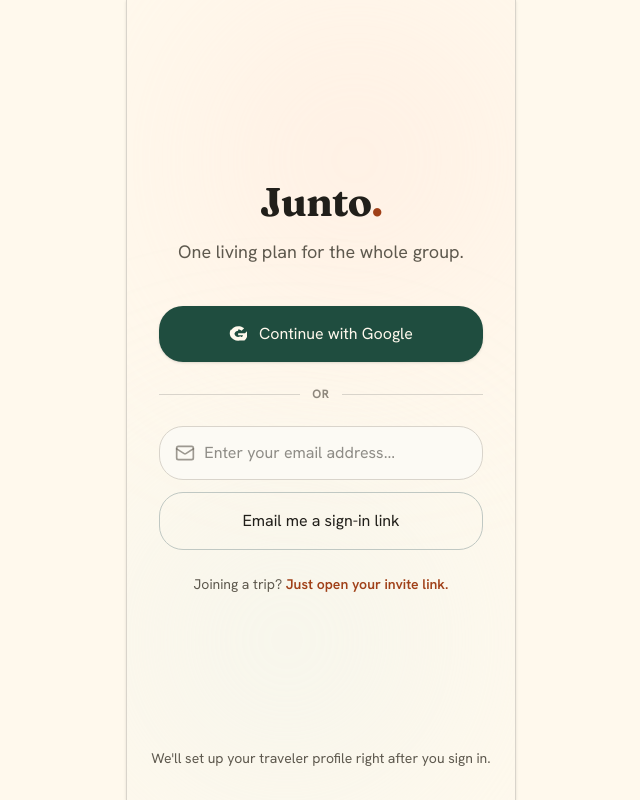
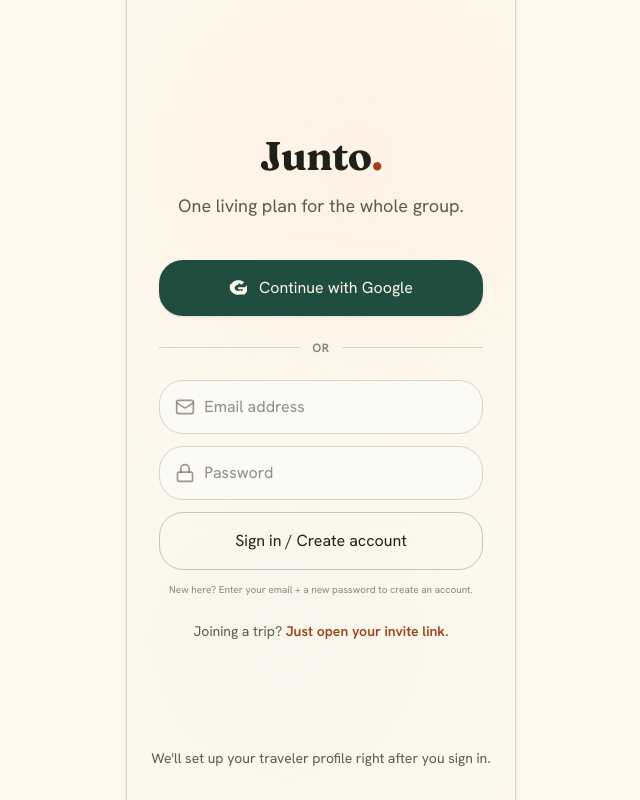
Before and after one commit to muditgarg81/junto, a Next.js app: page /signin in a window 1280 px wide. Shown: the whole page, without its empty margins (319-959 px from the left). Built offline with nearby package versions, Linux system fonts and the light colour scheme; no server answers.

Commit message:
feat: add email + password sign-in (bcrypt) alongside Google OAuth

```diff
--- a/app/signin/SignInForm.tsx
+++ b/app/signin/SignInForm.tsx
@@ -21,7 +21,7 @@
   );
 }
 
-import { signinAction } from './actions';
+import { passwordSigninAction } from './actions';
 
 interface SignInFormProps {
   redirectPath: string;
@@ -30,6 +30,8 @@
 export default function SignInForm({ redirectPath }: SignInFormProps) {
   const router = useRouter();
   const [emailInput, setEmailInput] = useState('');
+  const [passwordInput, setPasswordInput] = useState('');
+  const [authError, setAuthError] = useState('');
   const [loading, setLoading] = useState(false);
   const [magicLinkSent, setMagicLinkSent] = useState(false);
 
@@ -65,41 +67,29 @@
     window.location.href = `/api/auth/google?redirect=${encodeURIComponent(redirectPath)}`;
   };
 
-  // Handle Mock Magic Link Sign In
-  const handleMagicLinkSubmit = async (e: React.FormEvent) => {
+  const handleEmailPasswordSubmit = async (e: React.FormEvent) => {
     e.preventDefault();
-    if (!emailInput.trim()) return;
-
+    if (!emailInput.trim() || !passwordInput) return;
+    setAuthError('');
     setLoading(true);
     try {
-      // Create a mock authId from the email
-      const cleanEmail = emailInput.trim().toLowerCase();
-      const mockAuthId = `email-${cleanEmail.replace(/[^a-z0-9]/g, '-')}`;
-
-      // Determine a friendly mock name
-      const mockName = cleanEmail.split('@')[0];
-      const displayName = mockName.charAt(0).toUpperCase() + mockName.slice(1);
-
-      const res = await signinAction(mockAuthId, cleanEmail, displayName);
-
+      const res = await passwordSigninAction(emailInput, passwordInput);
+      if (!res.success) {
+        setAuthError(res.error ?? 'Sign-in failed.');
+        return;
+      }
       setMagicLinkSent(true);
-
-      // Auto-simulate clicking the magic link after 1.2 seconds
       setTimeout(() => {
-        if (res.success) {
-          if (res.hasProfile) {
-            router.push(redirectPath);
-          } else {
-            const onboardingUrl = `/onboarding?redirect=${encodeURIComponent(redirectPath)}`;
-            router.push(onboardingUrl);
-          }
-          router.refresh();
+        if (res.hasProfile) {
+          router.push(redirectPath);
+        } else {
+          router.push(`/onboarding?redirect=${encodeURIComponent(redirectPath)}`);
         }
-      }, 1200);
-
+        router.refresh();
+      }, 600);
     } catch (err) {
       console.error(err);
-      alert('Failed to send mock sign-in link.');
+      setAuthError('Something went wrong. Please try again.');
     } finally {
       setLoading(false);
     }
@@ -166,25 +156,45 @@
                 <div className="flex-grow border-t border-border-warm-grey" />
               </div>
 
-              {/* Email Form */}
-              <form onSubmit={handleMagicLinkSubmit} className="space-y-3 text-left">
+              {/* Email + Password Form */}
+              <form onSubmit={handleEmailPasswordSubmit} className="space-y-3 text-left">
                 <div className="relative">
                   <input
                     type="email"
                     required
-                    placeholder="Enter your email address..."
+                    placeholder="Email address"
                     value={emailInput}
                     onChange={(e) => setEmailInput(e.target.value)}
                     className="w-full bg-card-cream border border-border-warm-grey focus:border-outline text-ink-text font-body-md pl-11 pr-4 py-3.5 rounded-xl outline-none transition duration-150"
                   />
                   <Mail className="w-5 h-5 text-muted-text/60 absolute left-4 top-1/2 -translate-y-1/2" />
                 </div>
+                <div className="relative">
+                  <input
+                    type="password"
+                    required
+                    minLength={6}
+                    placeholder="Password"
+                    value={passwordInput}
+                    onChange={(e) => setPasswordInput(e.target.value)}
+                    className="w-full bg-card-cream border border-border-warm-grey focus:border-outline text-ink-text font-body-md pl-11 pr-4 py-3.5 rounded-xl outline-none transition duration-150"
+                  />
+                  <svg xmlns="http://www.w3.org/2000/svg" className="w-5 h-5 text-muted-text/60 absolute left-4 top-1/2 -translate-y-1/2" viewBox="0 0 24 24" fill="none" stroke="currentColor" strokeWidth="2" strokeLinecap="round" strokeLinejoin="round">
+                    <rect width="18" height="11" x="3" y="11" rx="2" ry="2"/><path d="M7 11V7a5 5 0 0 1 10 0v4"/>
+                  </svg>
+                </div>
+                {authError && (
+                  <p className="text-[11px] text-red-500 px-1">{authError}</p>
+                )}
                 <button
                   type="submit"
                   className="w-full flex items-center justify-center gap-2 border border-outline-variant hover:border-outline text-ink-text font-body-md font-semibold py-4 px-6 rounded-xl hover:bg-surface-container-low transition duration-200 cursor-pointer"
                 >
-                  Email me a sign-in link
+                  Sign in / Create account
                 </button>
+                <p className="text-[10px] text-muted-text/70 text-center px-2">
+                  New here? Enter your email + a new password to create an account.
+                </p>
               </form>
 
               {/* Invite Helper Link */}
--- a/app/signin/actions.ts
+++ b/app/signin/actions.ts
@@ -3,6 +3,45 @@
 import { cookies } from 'next/headers';
 import { query } from '@/lib/db';
 import { signSessionToken } from '@/lib/auth';
+import bcrypt from 'bcryptjs';
+
+async function setSessionCookies(cookieStore: Awaited<ReturnType<typeof cookies>>, userId: string) {
+  const signedToken = signSessionToken(userId);
+  const base = { path: '/', maxAge: 60 * 60 * 24 * 30, httpOnly: true, secure: true, sameSite: 'lax' as const };
+  cookieStore.set('junto_user_id', signedToken, base);
+  cookieStore.set('junto_has_profile', 'true', base);
+  cookieStore.set('junto_show_packing_reminder', 'true', { ...base, httpOnly: false });
+}
+
+export async function passwordSigninAction(email: string, password: string, name?: string) {
+  const cookieStore = await cookies();
+  const trimEmail = email.trim().toLowerCase();
+
+  const userRes = await query('SELECT * FROM users WHERE email = $1', [trimEmail]);
+
+  if (userRes.rows.length > 0) {
+    const user = userRes.rows[0];
+    if (!user.password_hash) {
+      return { success: false, error: 'This account uses Google sign-in. Please use "Continue with Google".' };
+    }
+    const valid = await bcrypt.compare(password, user.password_hash);
+    if (!valid) return { success: false, error: 'Incorrect password.' };
+    await setSessionCookies(cookieStore, user.id);
+    return { success: true, hasProfile: true };
+  }
+
+  // New user — create account with hashed password
+  const hash = await bcrypt.hash(password, 10);
+  const displayName = name?.trim() || trimEmail.split('@')[0];
+  const authId = `email-${trimEmail.replace(/[^a-z0-9]/g, '-')}`;
+
+  const newUser = await query(
+    `INSERT INTO users (auth_id, email, name, password_hash) VALUES ($1, $2, $3, $4) RETURNING *`,
+    [authId, trimEmail, displayName, hash]
+  );
+  await setSessionCookies(cookieStore, newUser.rows[0].id);
+  return { success: true, hasProfile: false };
+}
 
 export async function signinAction(authId: string, email: string, name: string) {
   const cookieStore = await cookies();
--- a/package.json
+++ b/package.json
@@ -19,6 +19,7 @@
     "@capacitor/haptics": "^8.0.2",
     "@capacitor/keyboard": "^8.0.5",
     "@capacitor/status-bar": "^8.0.2",
+    "bcryptjs": "^3.0.3",
     "lucide-react": "^1.17.0",
     "next": "16.2.7",
     "pg": "^8.21.0",
@@ -27,6 +28,7 @@
   },
   "devDependencies": {
     "@tailwindcss/postcss": "^4",
+    "@types/bcryptjs": "^2.4.6",
     "@types/node": "^20",
     "@types/pg": "^8.20.0",
     "@types/react": "^19",
--- /dev/null
+++ b/scratch/add_password_hash.js
@@ -0,0 +1,31 @@
+'use strict';
+
+const { Client } = require('pg');
+const fs = require('fs');
+const path = require('path');
+
+try {
+  const envPath = path.join(__dirname, '..', '.env.local');
+  if (fs.existsSync(envPath)) {
+    fs.readFileSync(envPath, 'utf-8').split(/\r?\n/).forEach(line => {
+      const t = line.trim();
+      if (!t || t.startsWith('#')) return;
+      const i = t.indexOf('=');
+      if (i > 0) {
+        const k = t.slice(0, i).trim();
+        const v = t.slice(i + 1).trim().replace(/^["']|["']$/g, '');
+        if (k && !process.env[k]) process.env[k] = v;
+      }
+    });
+  }
+} catch (e) { console.warn(e.message); }
+
+async function run() {
+  const client = new Client({ connectionString: process.env.DATABASE_URL, ssl: { rejectUnauthorized: false } });
+  await client.connect();
+  await client.query(`ALTER TABLE users ADD COLUMN IF NOT EXISTS password_hash TEXT NULL`);
+  console.log('Added password_hash column to users table.');
+  await client.end();
+}
+
+run().catch(err => { console.error(err); process.exit(1); });
```
Also changed, not shown: 1 other file (tests, documents, lock files or other folders).
